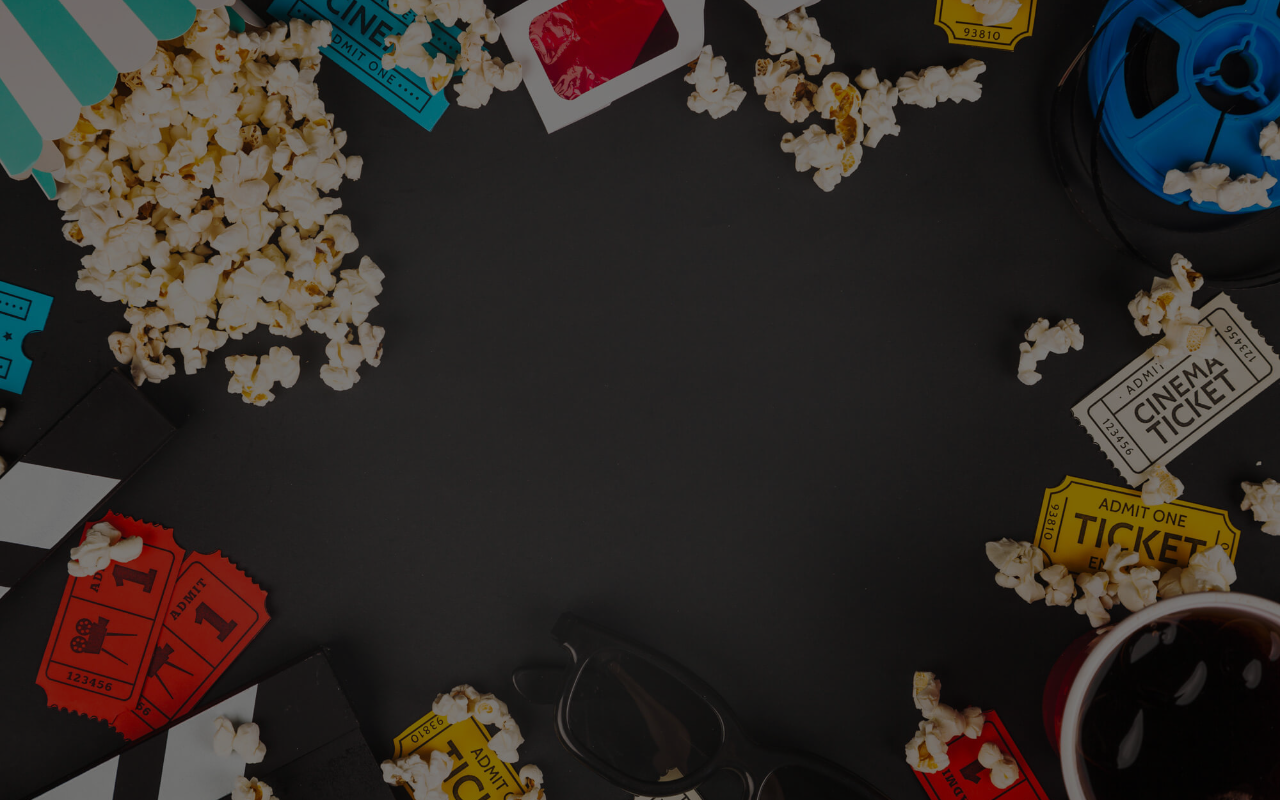
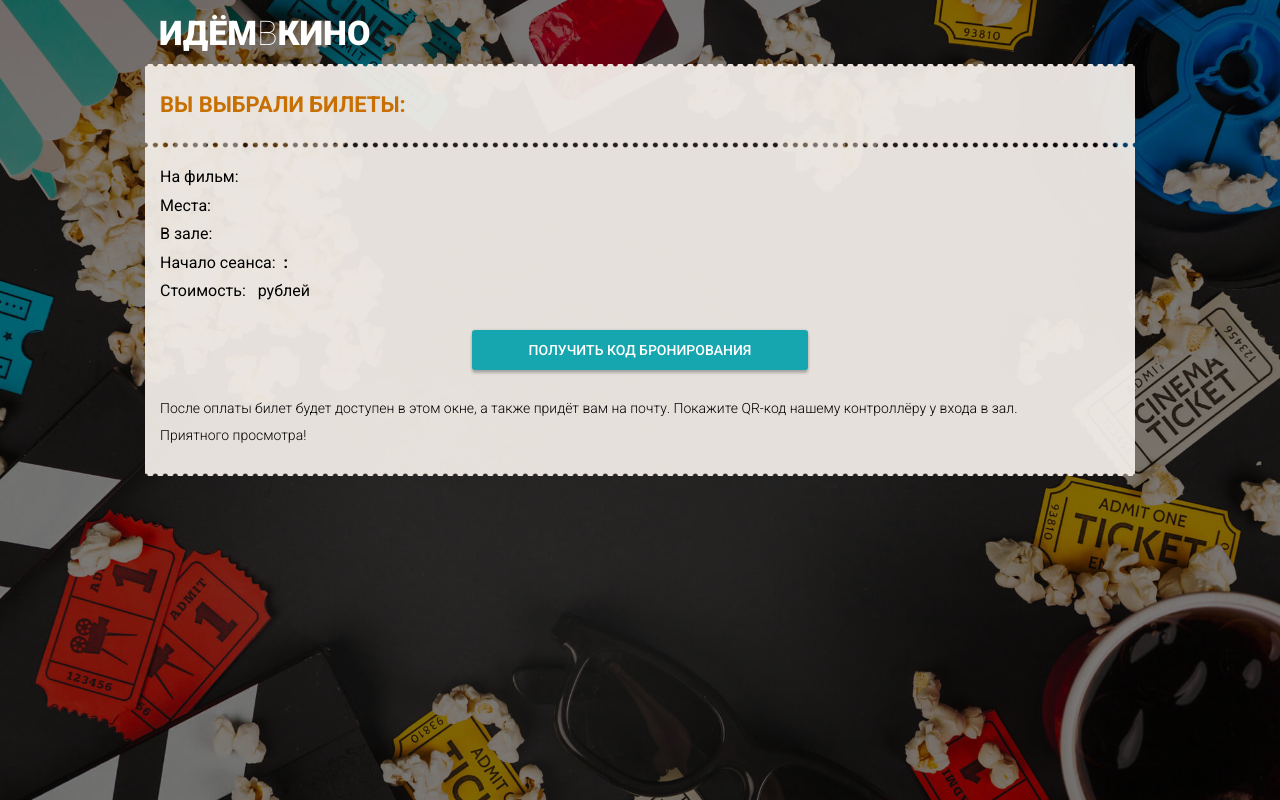
Before and after one commit to valerie-sidman/booking-service-front, a React (Create React App) app: page /client/payment in a window 1280 px wide. Before the commit this address had no page. Built offline with nearby package versions, Linux system fonts and the light colour scheme.

Commit message:
started payment section

```diff
--- a/src/App.js
+++ b/src/App.js
@@ -3,6 +3,7 @@ import AdminSection from "./components/admin/AdminSection";
 import MainAdmin from './components/admin/MainAdmin';
 import ClientSection from './components/client/ClientSection';
 import BookingSection from './components/client/BookingSection';
+import PaymentSection from './components/client/PaymentSection';
 
 function App() {
   return (
@@ -12,6 +13,7 @@ function App() {
         <Route path="/admin/authorized" element={<MainAdmin />} />
         <Route path="/client/home" element={<ClientSection />} />
         <Route path="/client/booking" element={<BookingSection />} />
+        <Route path="/client/payment" element={<PaymentSection />} />
       </Routes>
     </Router>
   );
--- a/src/actions/actionCreators.js
+++ b/src/actions/actionCreators.js
@@ -521,6 +521,8 @@ export function bookingSeats(seats) {
   }
 }
 
+// TICKET
+
 // CHANGE FIELD
 
 export function changeField(name, value) {
--- a/src/components/client/BookingSection.js
+++ b/src/components/client/BookingSection.js
@@ -1,5 +1,6 @@
 import React, { useEffect } from 'react';
 import { useSelector, useDispatch } from 'react-redux';
+import { useNavigate } from 'react-router-dom';
 import HeaderClient from './HeaderClient';
 import {
   seatsListFetch,
@@ -11,6 +12,7 @@ export default function BookingSection() {
   const { movieName, hallId, hallName, hallVipPrice, hallRegularPrice, hours, minutes } = useSelector(state => state.serviceBookingInfoReducer);
   const { seats } = useSelector(state => state.serviceSeatsList);
   const dispatch = useDispatch();
+  let navigate = useNavigate();
 
   useEffect(() => {
     seatsListFetch(dispatch, hallId);
@@ -63,6 +65,7 @@ export default function BookingSection() {
         }
       });
     dispatch(bookingSeats(elements));
+    navigate("/client/payment");
   }
 
   return (
--- /dev/null
+++ b/src/components/client/PaymentSection.js
@@ -0,0 +1,60 @@
+import React from 'react';
+import { useSelector } from 'react-redux';
+import { useNavigate } from 'react-router-dom';
+import HeaderClient from './HeaderClient';
+import {
+  bookingSeats
+} from '../../actions/actionCreators';
+
+export default function PaymentSection() {
+
+  let navigate = useNavigate();
+
+  const { movieName, hallName, hallVipPrice, hallRegularPrice, hours, minutes, seats } = useSelector(state => state.serviceBookingInfoReducer);
+
+  function getSum() {
+    const sum = seats.map(seat => seat.type === 'vip' ? hallVipPrice : hallRegularPrice).reduce((pv, cv) => Number.parseInt(pv) + Number.parseInt(cv));
+    return sum;
+  }
+
+  function getBookingCode() {
+
+  }
+
+  return (
+    <React.Fragment>
+      <HeaderClient />
+      <main>
+        <section className="ticket">
+
+          <header className="tichet__check">
+            <h2 className="ticket__check-title">Вы выбрали билеты:</h2>
+          </header>
+
+          <div className="ticket__info-wrapper">
+            <p className="ticket__info">На фильм:
+              <span className="ticket__details ticket__title">&nbsp;&nbsp;{movieName}</span>
+            </p>
+            <p className="ticket__info">Места:
+              <span className="ticket__details ticket__chairs">&nbsp;&nbsp;{seats.map(seat => seat.number).join(", ")}</span>
+            </p>
+            <p className="ticket__info">В зале:
+              <span className="ticket__details ticket__hall">&nbsp;&nbsp;{hallName}</span>
+            </p>
+            <p className="ticket__info">Начало сеанса:
+              <span className="ticket__details ticket__start">&nbsp;&nbsp;{hours}:{minutes}</span>
+            </p>
+            <p className="ticket__info">Стоимость:
+              <span className="ticket__details ticket__cost">&nbsp;&nbsp;{getSum()}</span> рублей
+            </p>
+
+            <button className="acceptin-button" onClick={getBookingCode}>Получить код бронирования</button>
+
+            <p className="ticket__hint">После оплаты билет будет доступен в этом окне, а также придёт вам на почту. Покажите QR-код нашему контроллёру у входа в зал.</p>
+            <p className="ticket__hint">Приятного просмотра!</p>
+          </div>
+        </section>
+      </main>
+    </React.Fragment>
+  )
+}
```
